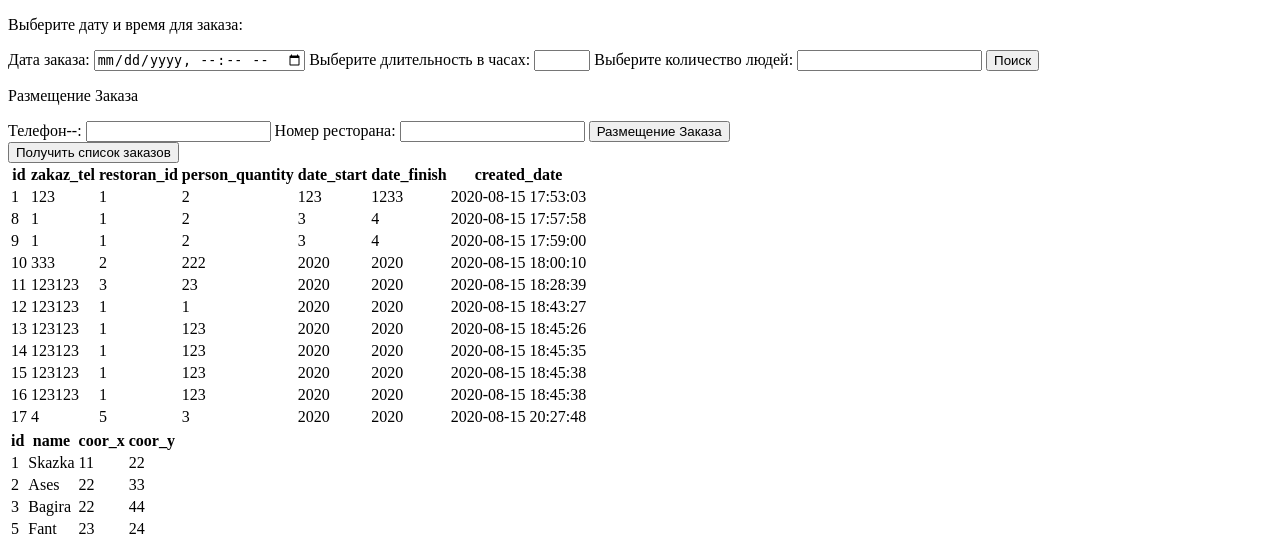
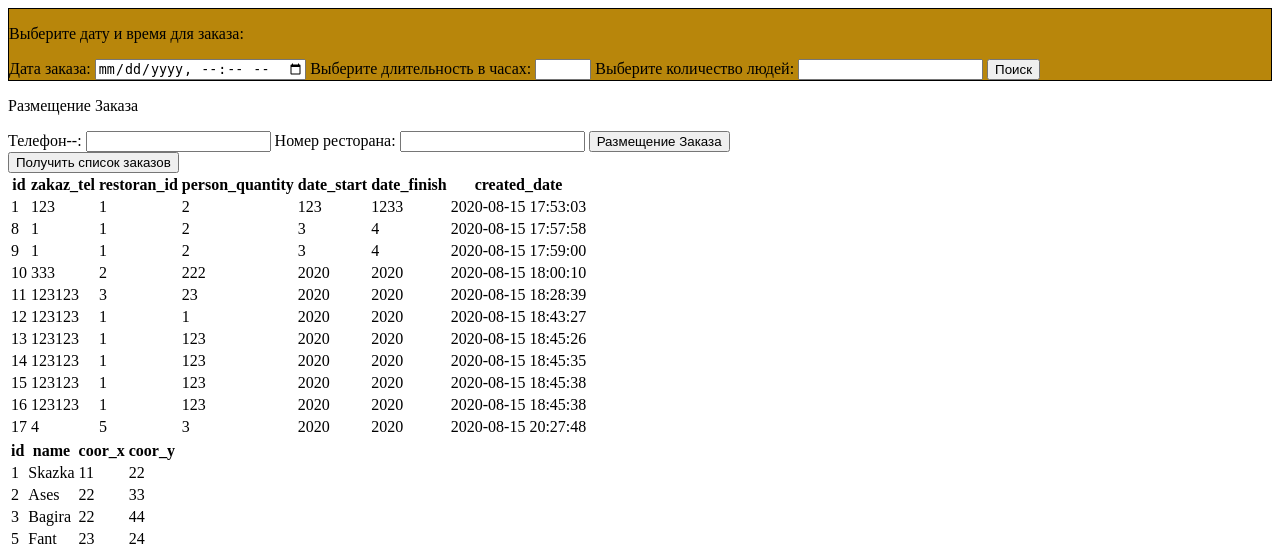
Before and after one commit to anestoleuov/restorans.com, a PHP site: page / in a window 1280 px wide. Shown: the top 550 px of the page. Run offline with PHP 8.4, Linux system fonts and the light colour scheme.

Commit message:
change002

```diff
--- a/css/style.css
+++ b/css/style.css
@@ -1,3 +1,4 @@
 .tableForOrder {
-
+    border: 1px solid black;
+    background-color: darkgoldenrod;
 }
--- a/index.html
+++ b/index.html
@@ -14,8 +14,8 @@
 <body>
 <div class="dateTimeInput">
 
-    <form>
-        <p class="tableForOrder">Выберите дату и время для заказа:</p>
+    <form class="tableForOrder">
+        <p >Выберите дату и время для заказа:</p>
         <label for="filterDate">Дата заказа:</label>
         <input id="filterDate" name="filterDate" type="datetime-local" value="">
         <label for="filterDuration">Выберите длительность в часах:</label>
```
